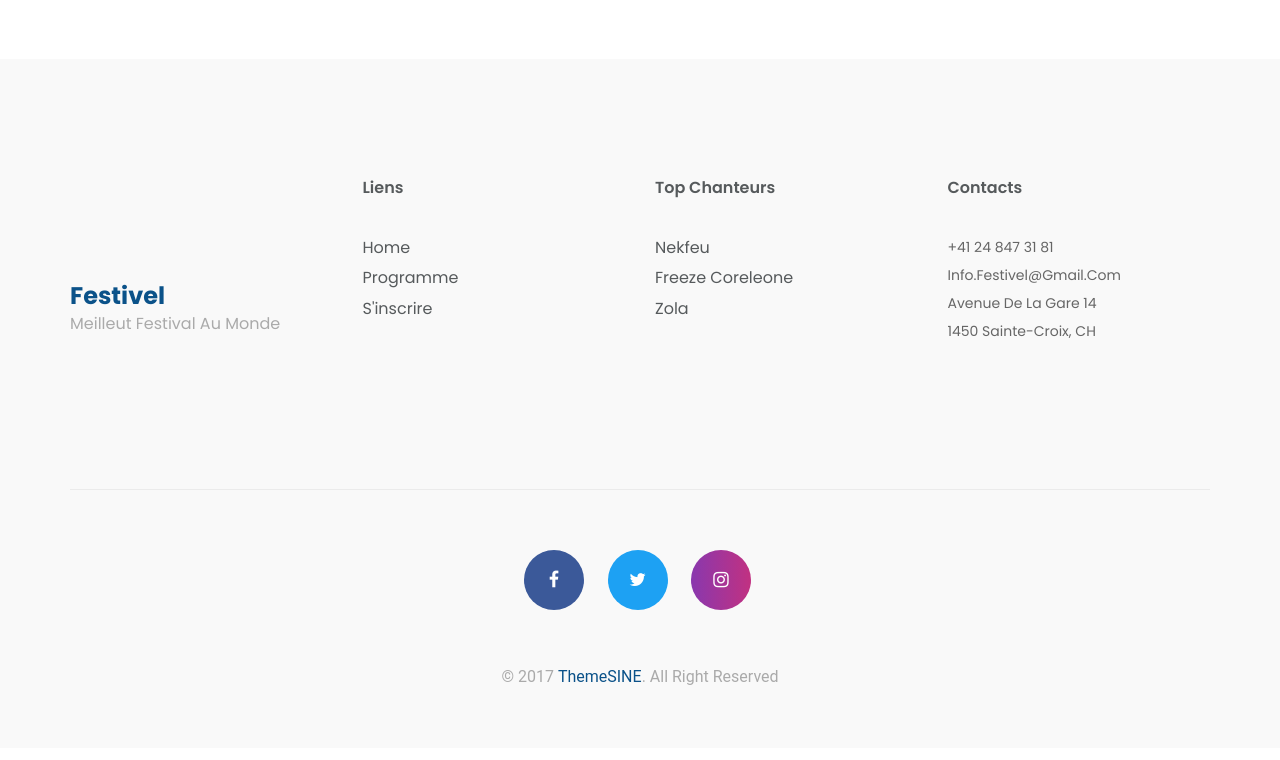
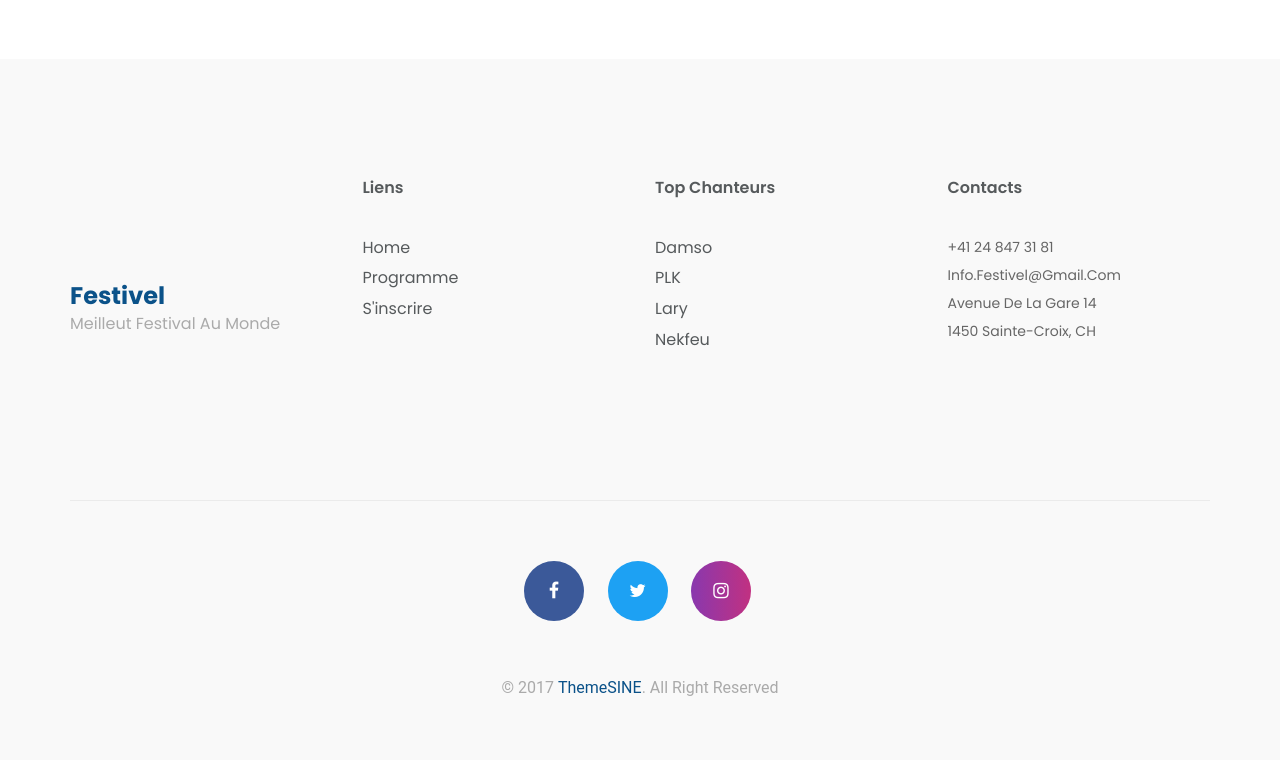
Before and after one commit to AxelPittet/Festivel, a PHP site: page / in a window 1280 px wide. Shown: the part 941-1701 px from the top of the page. Before the commit the page ends 1626 px from the top, so only its background shows below. Run offline with PHP 8.4, Linux system fonts and the light colour scheme.

Commit message:
ajout des top chanteurs dans le footer

```diff
--- a/Code/view/gabarit.php
+++ b/Code/view/gabarit.php
@@ -154,9 +154,10 @@
                     <div class="single-footer-item">
                         <h2>top chanteurs</h2>
                         <div class="single-footer-txt">
+                            <p><a href="#">Damso</a></p>
+                            <p><a href="#">PLK</a></p>
+                            <p><a href="#">Lary</a></p>
                             <p><a href="#">Nekfeu</a></p>
-                            <p><a href="#">Freeze Coreleone</a></p>
-                            <p><a href="#">Zola</a></p>
                         </div><!--/.single-footer-txt-->
                     </div><!--/.single-footer-item-->
                 </div><!--/.col-->
```
